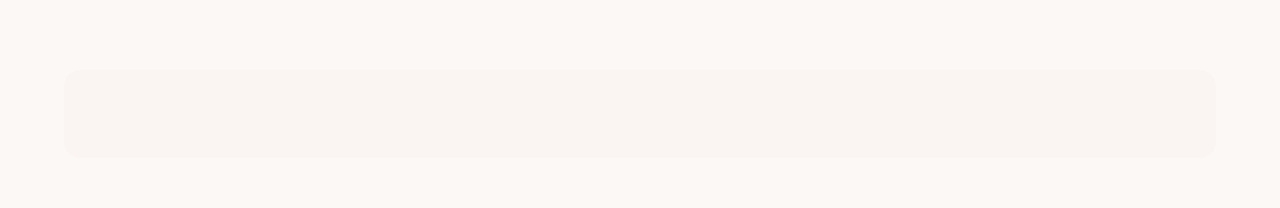
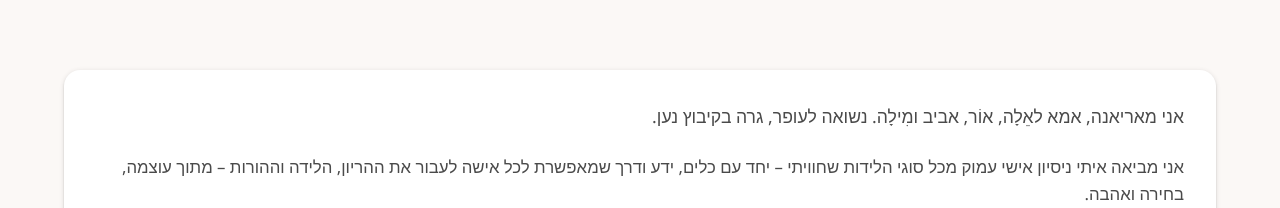
Before and after one commit to mostuf25561/hipnobirthing793, a React (Vite) app: page /about in a window 1280 px wide. Shown: the part 682-890 px from the top of the page. Built offline with nearby package versions, Linux system fonts and the light colour scheme.

Commit message:
Updated About.tsx

```diff
--- a/src/pages/About.tsx
+++ b/src/pages/About.tsx
@@ -80,13 +80,7 @@ export const About = () => {
         </Grid>
       </Grid>
 
-      {/* Learning Journey */}
-      <Box sx={{ mt: 8, p: 4, backgroundColor: 'rgba(212, 165, 165, 0.04)', borderRadius: '16px' }}>
-        <DebugTooltip jsonPath="about_self.json > text (paragraph 7)">
-          <Typography variant="h6" color="text.primary" sx={{ mb: 3, textAlign: 'center', lineHeight: 1.6, fontWeight: 500, fontSize: '1.1rem' }}>
-          </Typography>
-        </DebugTooltip>
-      </Box>
+
 
       {/* Personal Info */}
       <Box sx={{ mt: 8 }}>
```
